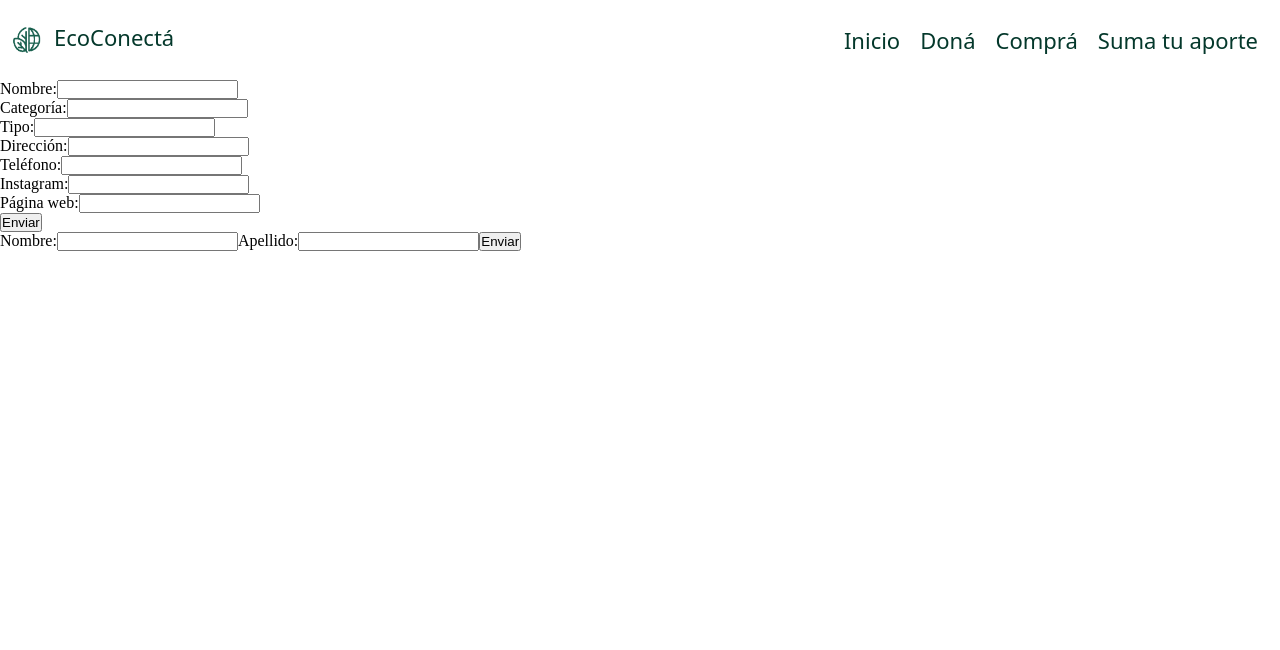
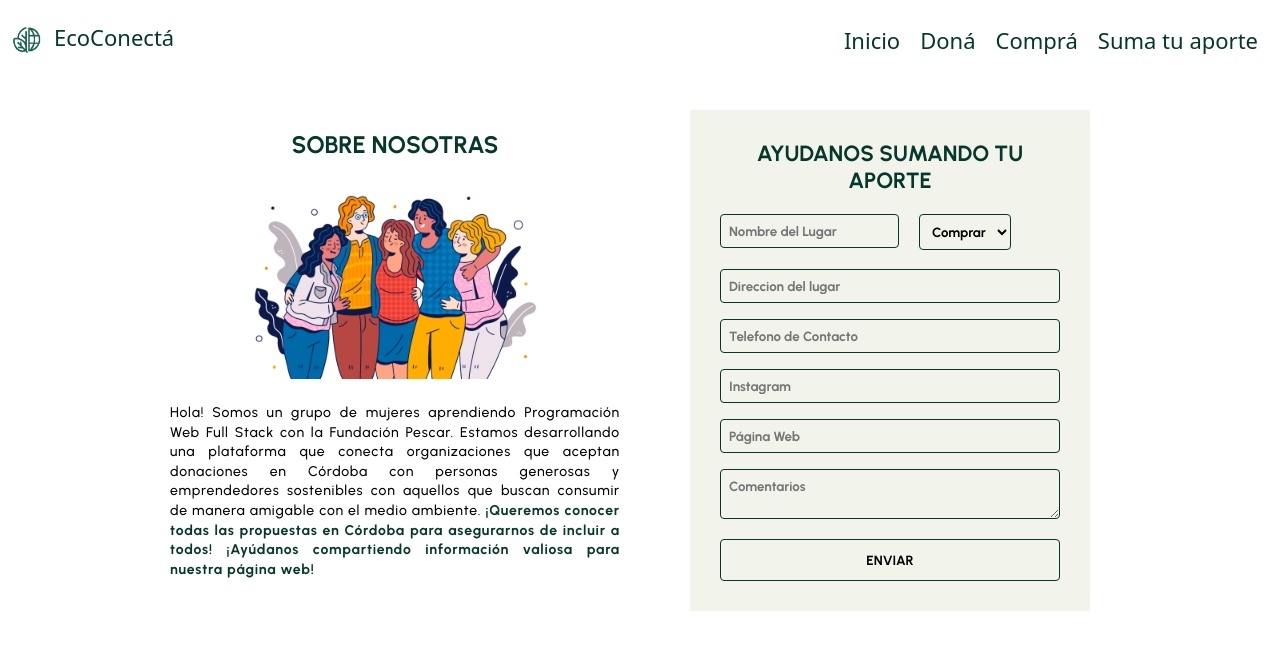
Before and after one commit to AgusPedernera/EcoConecta-full, a React (Vite) app in the folder EcoConecta-Front/client/: page /nosotros in a window 1280 px wide. Shown: the top 650 px of the page. Built offline with nearby package versions, Linux system fonts and the light colour scheme.

Commit message:
Se modifica los estilos del Formulario

```diff
--- /dev/null
+++ b/EcoConecta-Front/client/src/components/Formulario.css
@@ -0,0 +1,62 @@
+@import url('https://fonts.googleapis.com/css2?family=Urbanist:wght@700&display=swap');
+.formAporte{
+    width: 400px;
+    padding: 30px;
+    margin: auto;
+    /* margin-top: 20px; */
+    font-family: 'Urbanist', sans-serif;
+    background: #F2F3EB;
+    font-weight: 700;
+}
+.formAporte h3{
+    font-size: 22px;
+    margin-bottom: 20px;
+    text-align: center;
+    color: #04382B;
+}
+.disp{
+    display: flex;
+
+}
+ .name{
+    margin-right: 20px;
+    /* border-bottom: 2px solid #b6b6b6; */
+    /* pointer-events: none; */
+ }
+
+ .control{
+    width: 100%;
+    background-color: #F2F3EB;
+    padding: 8px;
+    border-radius: 4px;
+    border: 1.5px solid #04382B;
+    font-family: 'Urbanist', sans-serif;
+    font-weight: 700;
+ }
+
+ .controls{
+    width: 100%;
+    background-color: #F2F3EB;
+    padding: 8px;
+    border-radius: 4px;
+    margin-bottom: 16px;
+    border: 1.5px solid #04382B;
+    font-family: 'Urbanist', sans-serif;
+    font-weight: 700;
+ }
+ .boton{
+    width: 100%;
+    background-color: #F2F3EB;
+    border: 1.5px solid #04382B;
+    padding: 12px;
+    color: 04382B;
+    font-family: 'Urbanist', sans-serif;
+    border-radius: 4px;
+    font-weight: 700;
+ }
+
+ .boton:hover{
+    background-color: #04382B;
+    color: white;
+    cursor: pointer;
+ }
--- a/EcoConecta-Front/client/src/components/Formulario.jsx
+++ b/EcoConecta-Front/client/src/components/Formulario.jsx
@@ -1,18 +1,50 @@
 import React from 'react'
-
+import './Formulario.css'
 const Formulario = () => {
   return (
-    <form action="https://formsubmit.co/sharoncpuente@gmail.com" method="POST" >
-      <label htmlFor="nombre">Nombre:</label>
-      <input type="text" id="nombre" name="nombre" required />
+    <div className='formAporte'>
+    <h3>AYUDANOS SUMANDO TU APORTE</h3>
+    <form action="https://formsubmit.co/ecoconecta.oficial@gmail.com" method="POST" >
+      <div className='disp'>
+      <div className="name">
+      <label htmlFor="name"></label>
+      <input className="control" type="text" placeholder="Nombre del Lugar" name="name" id="name_input" required/>
+    </div>
+      <br />
 
-      <label htmlFor="apellido">Apellido:</label>
-      <input type="text" id="apellido" name="apellido" required />
+      <div className="tipo">
+      <label htmlFor="tipo"></label>
+      <select className="control" placeholder="Tipo" name="tipo" id="tipo_input" required>
+        {/* <option disabled hidden selected>Tipo</option> */}
+        <option>Comprar</option>
+        <option>Donar</option>
+      </select>
+    </div>
+    </div>
+      <br />
+      <label htmlFor="direccion"></label>
+      <input className="controls" type="text" id="direccion" name="direccion" placeholder="Direccion del lugar" />
+      <br />
+      <label htmlFor="telefono"></label>
+      <input className="controls" type="tel" id="telefono" name="telefono" placeholder="Telefono de Contacto"/>
+      <br />
+      <label htmlFor="instagram"></label>
+      <input className="controls" type="text" id="instagram" name="instagram" placeholder='Instagram' />
+      <br />
+      <label htmlFor="paginaWeb"></label>
+      <input className="controls" type="url" id="paginaWeb" name="paginaWeb" placeholder='Página Web' />
+      <br />
+      <label htmlFor="comentarios"></label>
+      <textarea className="controls" id="comentarios" name="comentarios" placeholder='Comentarios'></textarea>
+      <br />
 
-      <input type="submit" value="Enviar" />
+      <input className='boton' type="submit" value="ENVIAR" />
       <input type="hidden" name="_next" value="http://localhost:5173/nosotros" />
       <input type="hidden" name='_captcha' value="false" />
+      <input type="hidden" name="_subject" value="Nuevo Aporte"/>
+
     </form>
+    </div>
   )
 }
 
--- /dev/null
+++ b/EcoConecta-Front/client/src/pages/Nosotros.css
@@ -0,0 +1,41 @@
+@import url('https://fonts.googleapis.com/css2?family=Urbanist:wght@400;500;600;700&display=swap');
+.formularioU {
+    display: flex;
+    margin: 0px 20px 20px 20px;
+    height: 600px;
+}
+.informacion{
+    width: 600px;
+    text-align: center;
+    padding: 30px 0px 60px 150px;
+    font-family: 'Urbanist', sans-serif;
+}
+.informacion h2{
+    padding-top: 20px;
+    font-family: 'Urbanist', sans-serif;
+    font-weight: 700;
+    color: #04382B;
+}
+
+.informacion p{
+    font-size: 14px;
+    font-weight: 500;
+    text-align: justify;
+    line-height: 1.4;
+    letter-spacing: 0.8px;
+}
+.infoForm {
+    width: 600px;
+    text-align: center;
+    padding: 30px 60px 60px 0px;
+
+}
+.informacion img{
+    width: 300px;
+    margin: 20px auto 20px auto;
+}
+
+span{
+    font-weight: 700;
+    color: #04382B;
+}
--- a/EcoConecta-Front/client/src/pages/Nosotros.jsx
+++ b/EcoConecta-Front/client/src/pages/Nosotros.jsx
@@ -1,101 +1,25 @@
 import React, { useState } from 'react'
 import NavBar from '../components/NavBar'
 import Formulario from '../components/Formulario';
+import './Nosotros.css'
 
 const Nosotros = () => {
-    function mostrarPregunta(numero) {
-        var pregunta = pregunta + numero;
-        var respuesta = document.getElementById("respuesta" + numero);
-
-        var radioSi = document.getElementById("pregunta" + (numero - 1) + "Si");
-
-        if (radioSi.checked) {
-            pregunta.classList.remove("hidden");
-        } else {
-            pregunta.classList.add("hidden");
-            // Limpiamos la respuesta cuando se oculta la pregunta
-            respuesta.value = "";
-        }
-    }
-
-
-
-
-
-    const [formData, setFormData] = useState({
-        nombre: '',
-        categoria: '',
-        tipo: '',
-        direccion: '',
-        telefono: '',
-        instagram: '',
-        paginaWeb: '',
-    });
-
-    const handleChange = (e) => {
-        const { name, value } = e.target;
-        setFormData({
-        ...formData,
-        [name]: value,
-        });
-    };
-
-    const handleSubmit = (e) => {
-        e.preventDefault();
-        // Aquí puedes manejar la lógica de envío o almacenamiento de los datos
-        console.log(formData);
-        // También puedes enviar los datos a un servidor o realizar otras acciones según tus necesidades
-    };
     return (
             <div>
                 <NavBar />
-                <form onSubmit={handleSubmit}>
-        <label>
-            Nombre:
-            <input type="text" name="nombre" value={formData.nombre} onChange={handleChange} />
-        </label>
-        <br />
+                <div className='formularioU'>
+                <div className='informacion'>
+                <h2>SOBRE NOSOTRAS</h2>
+            <img src="img/cinco.jpg" alt=""/>
+            <p>Hola! Somos un grupo de mujeres aprendiendo Programación Web Full Stack con la Fundación Pescar. Estamos desarrollando una plataforma que conecta organizaciones que aceptan donaciones en Córdoba con personas generosas y emprendedores sostenibles con aquellos que buscan consumir de manera amigable con el medio ambiente. <span>¡Queremos conocer todas las propuestas en Córdoba para asegurarnos de incluir a todos! ¡Ayúdanos compartiendo información valiosa para nuestra página web!</span></p>
+                </div>
+                <div className='infoForm'>
+                <Formulario/>
+                </div>
 
-        <label>
-            Categoría:
-            <input type="text" name="categoria" value={formData.categoria} onChange={handleChange} />
-        </label>
-        <br />
+                </div>
 
-        <label>
-            Tipo:
-            <input type="text" name="tipo" value={formData.tipo} onChange={handleChange} />
-        </label>
-        <br />
-
-        <label>
-            Dirección:
-            <input type="text" name="direccion" value={formData.direccion} onChange={handleChange} />
-        </label>
-        <br />
-
-        <label>
-            Teléfono:
-            <input type="text" name="telefono" value={formData.telefono} onChange={handleChange} />
-        </label>
-        <br />
-
-        <label>
-            Instagram:
-            <input type="text" name="instagram" value={formData.instagram} onChange={handleChange} />
-        </label>
-        <br />
-
-        <label>
-            Página web:
-            <input type="text" name="paginaWeb" value={formData.paginaWeb} onChange={handleChange} />
-        </label>
-        <br />
-
-        <button type="submit">Enviar</button>
-        </form>
-        <Formulario/>
-        </div>
+            </div>
 
     )
 }
```
